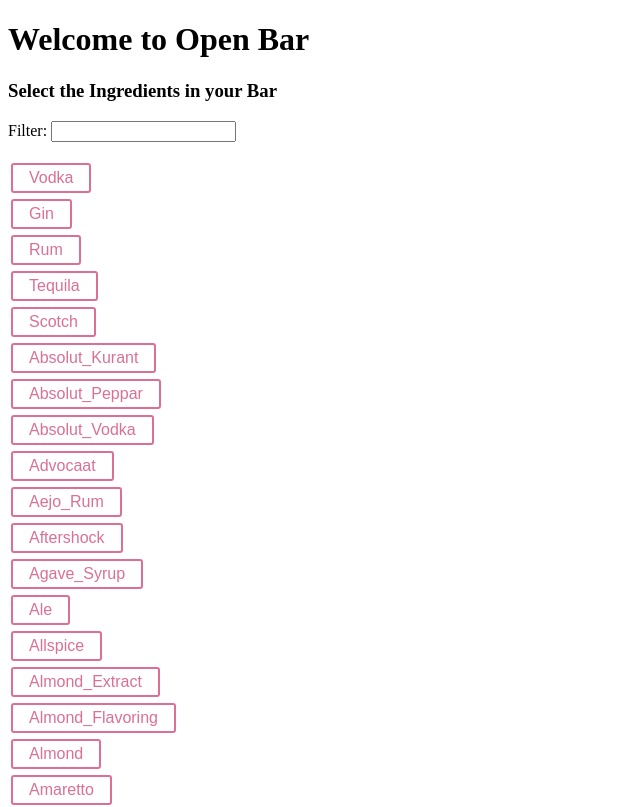
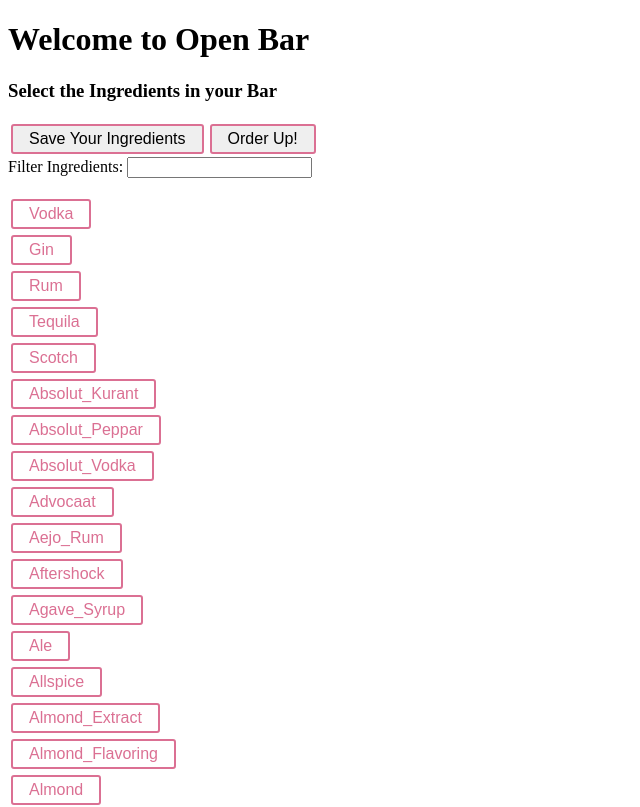
Before and after one commit to phamner/open-bar, a React app: page / in a window 1280 px wide. Shown: the top 807 px of the page, without its empty margins (0-640 px from the left). Built offline with nearby package versions, Linux system fonts and the light colour scheme.

Commit message:
Add filter functionality for ingredient buttons.

```diff
--- a/client/src/components/IngredientSelector.jsx
+++ b/client/src/components/IngredientSelector.jsx
@@ -1,18 +1,44 @@
 import React from 'react';
 import Ingredient from './Ingredient.jsx';
+import styled from 'styled-components';
+
+
+const Button = styled.button`
+  background: "white";
+  color:  "white";
+
+  font-size: 1em;
+  margin: 3px;
+  padding: 0.25em 1em;
+  border: 2px solid palevioletred;
+  border-radius: 3px;
+`;
+
+
 
 const IngredientSelector = function(props){
   const arrayOfIngredients = Object.keys(props.ingredients);
-  // console.log(props.ingredients.Vodka)
+  // console.log(props)
+
   return(
     <div>
       <h3>Select the Ingredients in your Bar</h3>
+      <Button>Save Your Ingredients</Button>
+      <Button>Order Up!</Button>
       <form>
-        Filter: <input type="text" name="name" />
+        Filter Ingredients: <input type="text" name="name" onChange={props.handleFilterChange}/>
       </form>
       <br />
-      {/* {console.log(arrayOfIngredients)} */}
-      {arrayOfIngredients.map(item => <Ingredient item={item} key={item} trueFalse={props.ingredients[item]} addItemToBar={props.addItemToBar}/>)}
+      {console.log(props.ingredients.filterDrinks)}
+      {/* {arrayOfIngredients.map(item => <Ingredient item={item} key={item} trueFalse={props.ingredients[item]} addItemToBar={props.addItemToBar}/>)} */}
+
+
+      {arrayOfIngredients.filter(item =>
+        item.toLowerCase().includes(props.ingredients.filterDrinks.toLowerCase()))
+        .map(item => <Ingredient item={item} key={item} trueFalse={props.ingredients[item]} addItemToBar={props.addItemToBar}/>)}
+
+
+{/* props.ingredients.filterDrinks.toLowerCase() */}
 
     </div>
   )
--- a/client/src/components/Landing.jsx
+++ b/client/src/components/Landing.jsx
@@ -483,9 +483,12 @@
       St_Germain: false,    //St._Germain
       Lavender: false,
       Whiskey: false,
-      Whisky: false
+      Whisky: false,
+      filterDrinks: '',
+      Page: 'Landing'
     };
     this.addItemToBar = this.addItemToBar.bind(this);
+    this.handleFilterChange = this.handleFilterChange.bind(this);
   }
 
   addItemToBar(event){
@@ -496,13 +499,20 @@
     console.log(`The state of ${event.target.id} is ${this.state[event.target.id]}`)
   }
 
+  handleFilterChange(event){
+    this.setState({
+      filterDrinks: event.target.value
+    })
+    // this.props.onChange(event.target.value)
+  }
+
   render() {
     return (
       <div>
         <h1>
           Welcome to Open Bar
         </h1>
-        <IngredientSelector addItemToBar={this.addItemToBar} ingredients={this.state}/>
+        <IngredientSelector addItemToBar={this.addItemToBar} ingredients={this.state} handleFilterChange={this.handleFilterChange}/>
       </div>
     );
   }
--- a/database/index.js
+++ b/database/index.js
@@ -3,7 +3,7 @@
 
 //Mongoose:
 var mongoose = require('mongoose');
-mongoose.connect('mongodb://localhost/testkittiesbeforedrinks', {useNewUrlParser: true, useUnifiedTopology: true });
+mongoose.connect('mongodb://localhost/openbar', {useNewUrlParser: true, useUnifiedTopology: true });
 
 var db = mongoose.connection;
 db.on('error', console.error.bind(console, 'connection error:'));
```
Also changed, not shown: todo.txt, 2 other files (tests, documents, lock files or other folders).
